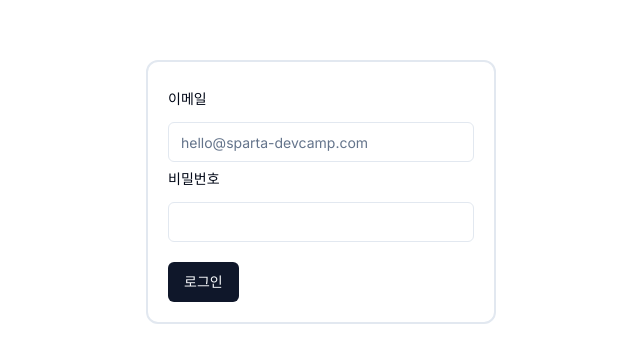
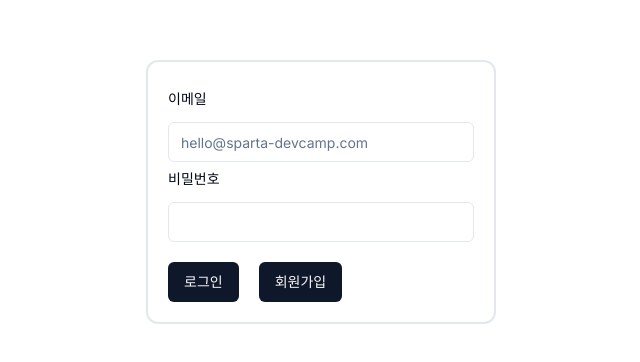
Before and after one commit to allone9425/devcamp, a Next.js app: page / in a window 1280 px wide. Shown: the part 208-570 px from the top of the page, without its empty margins (319-959 px from the left). Built offline with nearby package versions, Linux system fonts and the light colour scheme.

Commit message:
feat : 회원가입바로가기 버튼 생성

```diff
--- a/src/app/page.tsx
+++ b/src/app/page.tsx
@@ -13,6 +13,7 @@ import { Input } from "@/components/ui/input";
 import { useToast } from "@/components/ui/use-toast";
 import { login } from "@/utils/login";
 import { zodResolver } from "@hookform/resolvers/zod";
+import { useRouter } from "next/navigation";
 import { useState } from "react";
 import { useForm } from "react-hook-form";
 import { z } from "zod";
@@ -35,6 +36,7 @@ export default function InputForm() {
   const [loginMessage, setLoginMessage] = useState("");
   const { toast } = useToast(); // Toast 사용을 위한 Hook 호출
 
+  const router = useRouter();
   async function onSubmit(data: z.infer<typeof FormSchema>) {
     const isLoggedIn = await login(data.email, data.password);
     if (isLoggedIn) {
@@ -88,6 +90,13 @@ export default function InputForm() {
           <Button className="mt-[20px]" type="submit">
             로그인
           </Button>
+          <Button
+            type="button"
+            className="ml-[20px]"
+            onClick={() => router.replace("join")}
+          >
+            회원가입
+          </Button>
           {loginMessage && <p>{loginMessage}</p>}
         </form>
       </Form>
```
